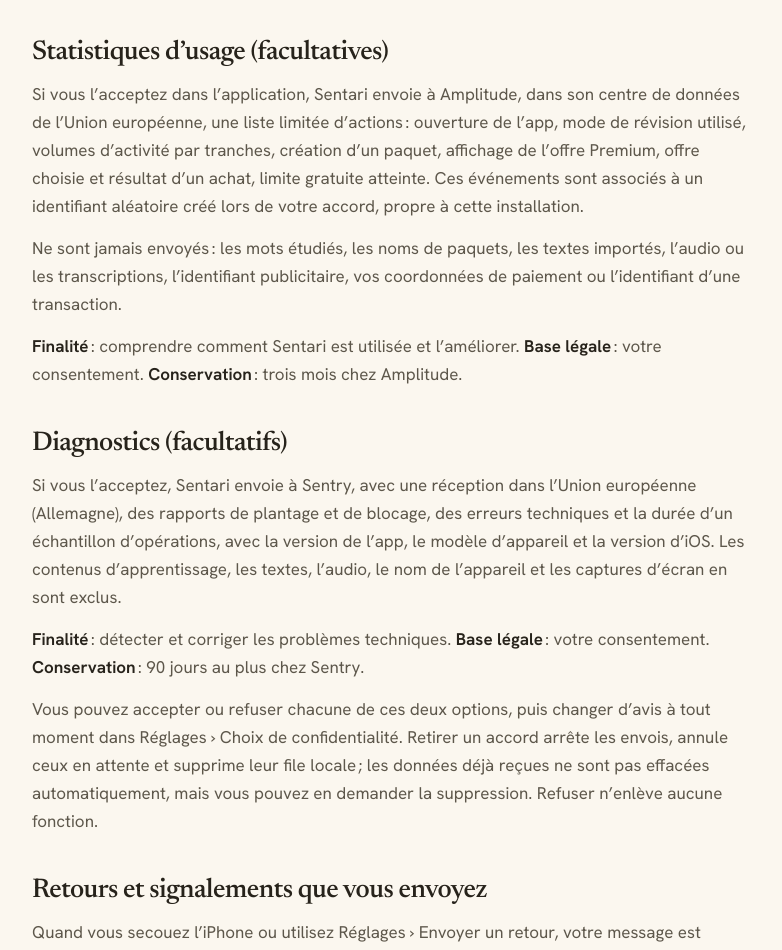
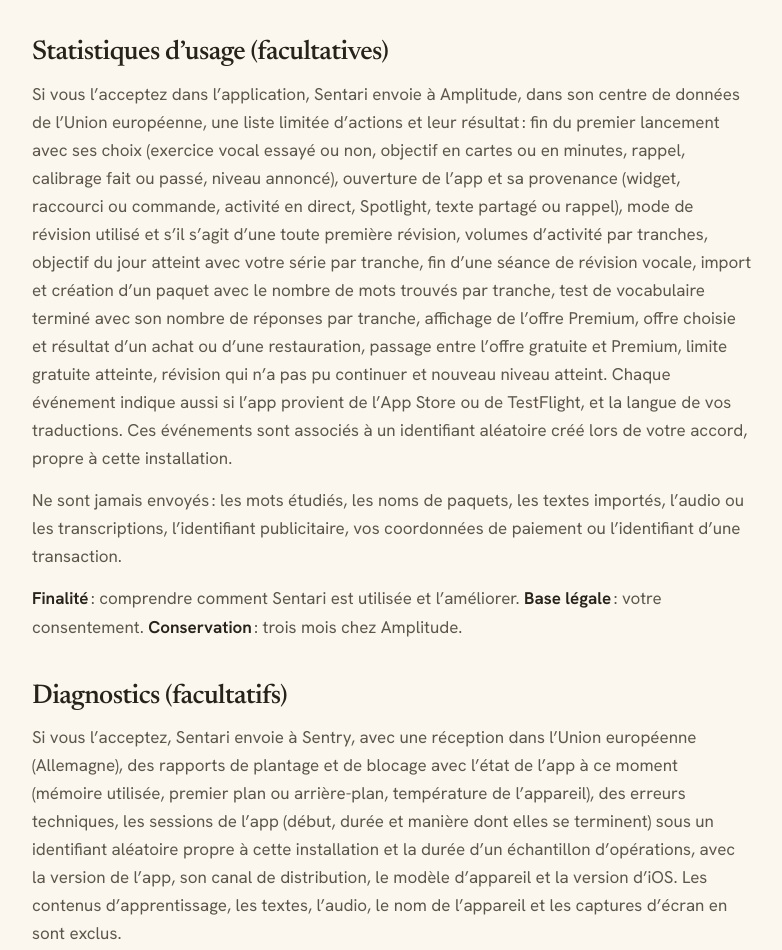
Before and after one commit to Pengram-hash/pengram, a plain HTML site: page sentari/fr/privacy/index.html in a window 1280 px wide. Shown: the part 1620-2570 px from the top of the page, without its empty margins (248-1030 px from the left). Drawn offline with Linux system fonts and the light colour scheme.

Commit message:
Update Sentari privacy policy: French

```diff
--- a/sentari/fr/privacy/index.html
+++ b/sentari/fr/privacy/index.html
@@ -21,10 +21,10 @@
 <main id="main" class="wrap">
 <p class="eyebrow">Sentari</p>
 <h1>Politique de confidentialité</h1>
-<p class="updated">Version du 25 octobre 2026</p>
+<p class="updated">Version du 26 octobre 2026</p>
 <p class="lead">Sentari est une application d’apprentissage du vocabulaire anglais éditée par Pengram. Elle fonctionne sans compte ni publicité, et l’essentiel de vos données reste sur votre iPhone. Cette politique décrit précisément ce qui en sort, pourquoi, et comment exercer vos droits.</p>
 <h2 id="controller">Responsable du traitement</h2>
-<p>PENGRAM, société par actions simplifiée à associé unique au capital de 500 euros, immatriculée au RCS de Paris sous le numéro 106 852 981, dont le siège social est situé 16 rue Tiquetonne, 75002 Paris, France. Contact : <a href="mailto:contact@pengram.app">contact@pengram.app</a>.</p>
+<p>PENGRAM, société par actions simplifiée à associé unique au capital de 500 euros, immatriculée au RCS de Paris sous le numéro 106 852 981, dont le siège social est situé 16 rue Tiquetonne, 75002 Paris, France. Contact : <a href="mailto:contact@pengram.app">contact@pengram.app</a>.</p>
 <h2 id="summary">L’essentiel</h2>
 <ul><li>Pas de publicité, pas de suivi publicitaire ni entre applications, pas de compte Sentari.</li><li>Votre progression reste sur votre iPhone et, si vous utilisez iCloud, dans votre base iCloud privée, à laquelle Pengram n’a pas accès.</li><li>Les statistiques d’usage et les diagnostics sont facultatifs, désactivés par défaut et réglables séparément.</li><li>Un retour n’est envoyé que si vous le décidez. Une capture d’écran n’y est jointe que si vous cochez la case.</li><li>L’offre gratuite vérifie une autorisation une fois par jour, sans jamais transmettre vos mots ni vos réponses.</li><li>Nous ne vendons pas vos données.</li></ul>
 <h2 id="device">Ce qui reste sur votre iPhone</h2>
@@ -34,11 +34,11 @@
 <h2 id="icloud">Synchronisation iCloud</h2>
 <p>Si iCloud est activé sur votre iPhone, votre progression se synchronise entre vos appareils par CloudKit, dans votre base de données iCloud privée, et vos préférences (niveau et calibrage, langues, objectifs, mode sûr et l’empreinte de son code) par le stockage clé-valeur d’iCloud, pour qu’un nouvel iPhone reprenne votre profil. Les rappels restent propres à chaque appareil. Apple héberge ces données et les traite selon ses propres conditions ; Pengram n’y a pas accès. Vous pouvez désactiver cette synchronisation dans les réglages iCloud de l’iPhone.</p>
 <h2 id="analytics">Statistiques d’usage (facultatives)</h2>
-<p>Si vous l’acceptez dans l’application, Sentari envoie à Amplitude, dans son centre de données de l’Union européenne, une liste limitée d’actions : ouverture de l’app, mode de révision utilisé, volumes d’activité par tranches, création d’un paquet, affichage de l’offre Premium, offre choisie et résultat d’un achat, limite gratuite atteinte. Ces événements sont associés à un identifiant aléatoire créé lors de votre accord, propre à cette installation.</p>
+<p>Si vous l’acceptez dans l’application, Sentari envoie à Amplitude, dans son centre de données de l’Union européenne, une liste limitée d’actions et leur résultat : fin du premier lancement avec ses choix (exercice vocal essayé ou non, objectif en cartes ou en minutes, rappel, calibrage fait ou passé, niveau annoncé), ouverture de l’app et sa provenance (widget, raccourci ou commande, activité en direct, Spotlight, texte partagé ou rappel), mode de révision utilisé et s’il s’agit d’une toute première révision, volumes d’activité par tranches, objectif du jour atteint avec votre série par tranche, fin d’une séance de révision vocale, import et création d’un paquet avec le nombre de mots trouvés par tranche, test de vocabulaire terminé avec son nombre de réponses par tranche, affichage de l’offre Premium, offre choisie et résultat d’un achat ou d’une restauration, passage entre l’offre gratuite et Premium, limite gratuite atteinte, révision qui n’a pas pu continuer et nouveau niveau atteint. Chaque événement indique aussi si l’app provient de l’App Store ou de TestFlight, et la langue de vos traductions. Ces événements sont associés à un identifiant aléatoire créé lors de votre accord, propre à cette installation.</p>
 <p>Ne sont jamais envoyés : les mots étudiés, les noms de paquets, les textes importés, l’audio ou les transcriptions, l’identifiant publicitaire, vos coordonnées de paiement ou l’identifiant d’une transaction.</p>
 <p><strong>Finalité</strong> : comprendre comment Sentari est utilisée et l’améliorer. <strong>Base légale</strong> : votre consentement. <strong>Conservation</strong> : trois mois chez Amplitude.</p>
 <h2 id="diagnostics">Diagnostics (facultatifs)</h2>
-<p>Si vous l’acceptez, Sentari envoie à Sentry, avec une réception dans l’Union européenne (Allemagne), des rapports de plantage et de blocage, des erreurs techniques et la durée d’un échantillon d’opérations, avec la version de l’app, le modèle d’appareil et la version d’iOS. Les contenus d’apprentissage, les textes, l’audio, le nom de l’appareil et les captures d’écran en sont exclus.</p>
+<p>Si vous l’acceptez, Sentari envoie à Sentry, avec une réception dans l’Union européenne (Allemagne), des rapports de plantage et de blocage avec l’état de l’app à ce moment (mémoire utilisée, premier plan ou arrière-plan, température de l’appareil), des erreurs techniques, les sessions de l’app (début, durée et manière dont elles se terminent) sous un identifiant aléatoire propre à cette installation et la durée d’un échantillon d’opérations, avec la version de l’app, son canal de distribution, le modèle d’appareil et la version d’iOS. Les contenus d’apprentissage, les textes, l’audio, le nom de l’appareil et les captures d’écran en sont exclus.</p>
 <p><strong>Finalité</strong> : détecter et corriger les problèmes techniques. <strong>Base légale</strong> : votre consentement. <strong>Conservation</strong> : 90 jours au plus chez Sentry.</p>
 <p>Vous pouvez accepter ou refuser chacune de ces deux options, puis changer d’avis à tout moment dans Réglages › Choix de confidentialité. Retirer un accord arrête les envois, annule ceux en attente et supprime leur file locale ; les données déjà reçues ne sont pas effacées automatiquement, mais vous pouvez en demander la suppression. Refuser n’enlève aucune fonction.</p>
 <h2 id="feedback">Retours et signalements que vous envoyez</h2>
```
